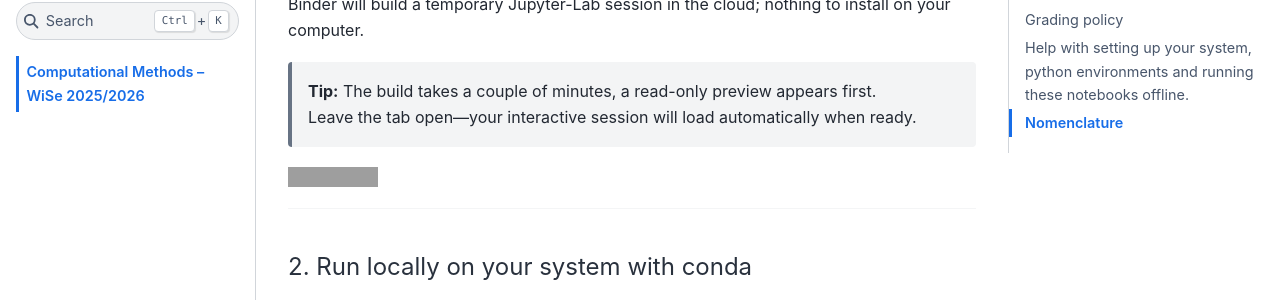
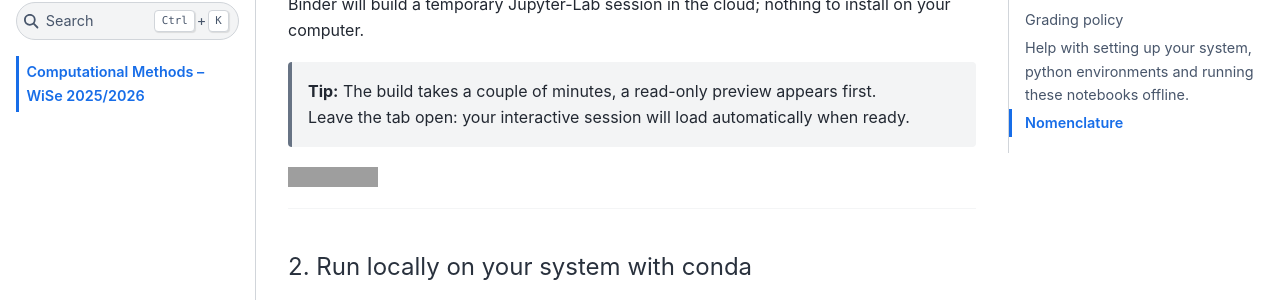
Before and after one commit to Leibniz-IWT/comp_eng, a Jupyter Book: the page built from intro.md, in a window 1280 px wide and 900 px high, scrolled down 3257 px. Shown: the part 153-453 px from the top of the window. Built offline with Jupyter Book 1.0.4 settings and Sphinx 7.4.7 and the Sphinx Book theme 1.1.4, drawn with Linux system fonts in a browser that asks for light colours; pages that are not in the unit, such as notebooks, are missing from menus; grey boxes are pictures that could not be loaded.

Commit message:
typo fix

```diff
--- a/intro.md
+++ b/intro.md
@@ -56,7 +56,7 @@ Click the **“Launch Binder”** badge at the top-right of any page (or the but
 Binder will build a temporary Jupyter-Lab session in the cloud; nothing to install on your computer.
 
 > **Tip:** The build takes a couple of minutes, a read-only preview appears first.
-> Leave the tab open—your interactive session will load automatically when ready.
+> Leave the tab open: your interactive session will load automatically when ready.
 
 [![Launch on Binder](https://mybinder.org/badge_logo.svg)](https://mybinder.org/v2/gh/Leibniz-IWT/comp_eng/main?urlpath=lab/tree/notebooks/01_model-classification.ipynb)
 
```
